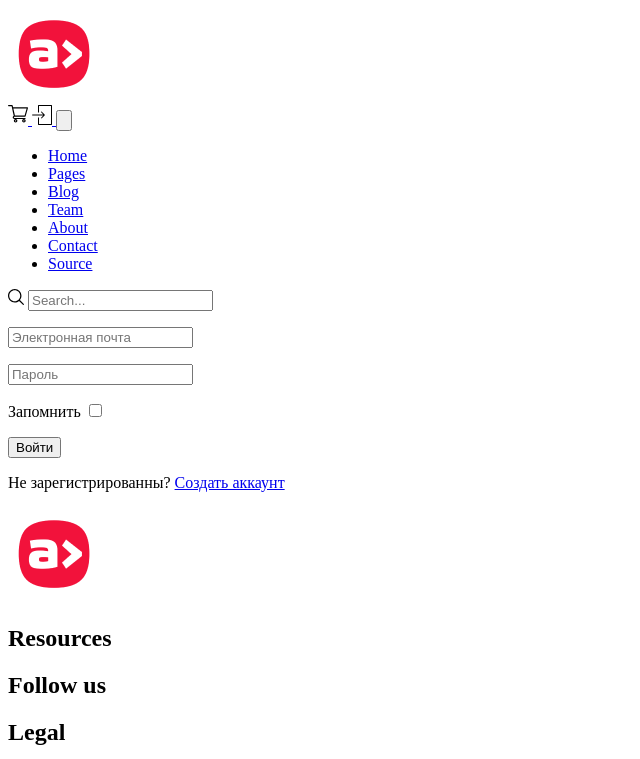
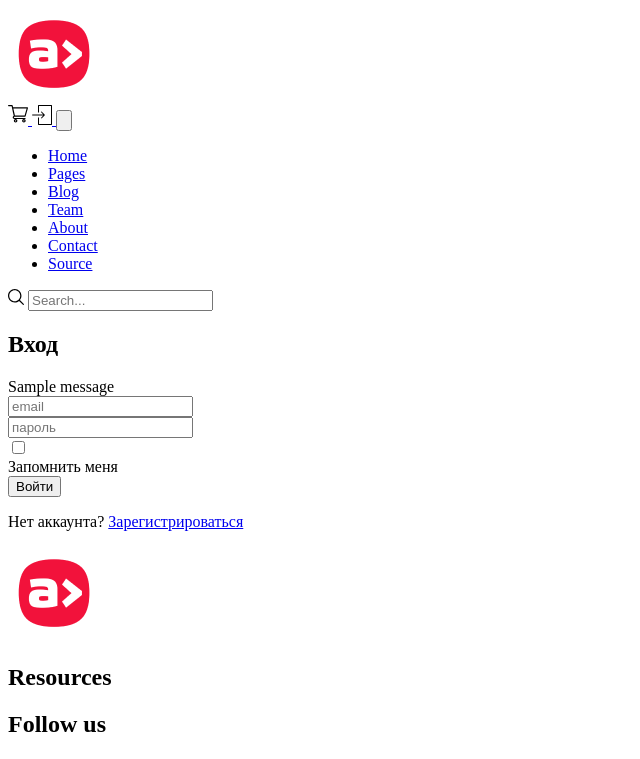
Before and after one commit to andusha/auto-nsk, a Flask app: template templates/login.html in a window 1280 px wide. Shown: the top 759 px of the page, without its empty margins (0-640 px from the left). Run offline with Flask 3, Linux system fonts and the light colour scheme; the template is opened without the code that fills it: values that come from a table or form of the project are taken from there, most other values are stand-ins (such as "Sample title", 1, 10 or a date in 2020); one stand-in notice (Sample message) is shown; some libraries are stand-ins or nearby versions.

Commit message:
переделана страница логина

```diff
--- a/autonsk/forms.py
+++ b/autonsk/forms.py
@@ -5,9 +5,9 @@
 from autonsk.config import photos
 
 class LoginForm(FlaskForm):
-    email = StringField("Email: ", validators=[Email("Некорректный email")])
+    email = StringField("Email: ", validators=[Email("Некорректный email")], render_kw={'placeholder':'email'})
     psw = PasswordField("Пароль: ", validators=[DataRequired(),
-                                                Length(min=4, max=100, message="Пароль должен быть от 4 до 100 символов")])
+                                                Length(min=4, max=100, message="Пароль должен быть от 4 до 100 символов")], render_kw={'placeholder':'пароль'})
     remember = BooleanField("Запомнить", default = False)
     submit = SubmitField("Войти")
 
--- a/frontend/tailwind.config.js
+++ b/frontend/tailwind.config.js
@@ -17,7 +17,7 @@
   theme: {
     extend: {
       colors: {
-        'main': '#EB6120',
+        'main': '#ff0000',
       },
       fontFamily: {
         title: 'Open Sans, sans-serif',
--- a/templates/base.html
+++ b/templates/base.html
@@ -21,7 +21,7 @@
                   data-original="#000000"></path>
               </svg>
             </a>
-            <a class="relative mr-8" href="#">
+            <a class="relative mr-8" href="{{url_for('login')}}">
               <svg fill="#000000" height="20px" width="20px" version="1.1" id="Layer_1" xmlns="http://www.w3.org/2000/svg" xmlns:xlink="http://www.w3.org/1999/xlink"
               viewBox="0 0 512 512" xml:space="preserve" class="hover:fill-[#ff0000]">
            <g>
--- a/templates/login.html
+++ b/templates/login.html
@@ -2,14 +2,50 @@
 {% block head %}
 {% endblock %}
 {% block content %}
-<main class="main">
-	<form class="form" method="post">
-		{{ form.hidden_tag() }}
-		<p>{{ form.email(placeholder='Электронная почта') }}</p>
-		<p>{{ form.psw(placeholder='Пароль') }}</p>
-		<p class="remember">{{ form.remember.label() }} {{ form.remember() }}
-		<p>{{ form.submit() }}
-		<p class="message">Не зарегистрированны? <a href="/register">Создать аккаунт</a></p>
-	</form>
-</main>
+<section>
+	<div class="flex flex-col items-center justify-center px-6 py-8 mx-auto md:h-screen lg:py-0">
+		<div class="w-full bg-inherit rounded-lg shadow-xl md:mt-0 sm:max-w-md">
+			<div class="p-6 space-y-4 md:space-y-6 sm:p-8">
+				<h1 class="text-xl font-bold leading-tight tracking-tight text-gray-900 md:text-2xl dark:text-white">
+					Вход
+				</h1>
+				{% for cat, msg in get_flashed_messages(True) %}
+					<div class="flash {{cat}}">{{msg}}</div>
+					{% endfor %}
+				<form class="space-y-4 md:space-y-6" action="{{ url_for('login') }}" method="post">
+
+					{{ form.hidden_tag() }}
+					{% for field in form if field.name not in ['csrf_token', 'submit', 'remember'] -%}
+					<div class="flex flex-col text-center gap-3">
+					{% if field.errors %}
+						{{ field(class="bg-gray-100 text-gray-900 border-none sm:text-sm focus:ring-0 focus:border-none block w-full p-2.5 dark:bg-gray-700 dark:border-gray-600 dark:placeholder-gray-400 dark:text-white dark:focus:ring-blue-500 dark:focus:border-blue-500") }}
+						<span class="invalid-feedback">
+							{% for e in field.errors %}
+							{{ e }}
+							{% endfor %}
+						</span>
+					{% else %}
+						{{ field(class="bg-gray-100 border-none  text-gray-900 sm:text-sm focus:ring-0 focus:border-none block w-full p-2.5 dark:bg-gray-700 dark:border-gray-600 dark:placeholder-gray-400 dark:text-white dark:focus:ring-blue-500 dark:focus:border-blue-500") }}
+					{% endif %}
+					</div>
+					{% endfor %}
+					<div class="flex items-center justify-between">
+						<div class="flex items-start">
+							<div class="flex items-center h-5">
+							  {{form.remember(class="w-4 h-4 border border-gray-300 rounded bg-gray-50")}}
+							</div>
+							<div class="ml-3 text-sm">
+							  <label for="remember" class="">Запомнить меня</label>
+							</div>
+						</div>
+					</div>
+					{{form.submit(class="w-full text-white bg-main/75 hover:bg-main focus:ring-4 focus:outline-none focus:ring-primary-300 font-medium text-sm px-5 py-2.5 text-center dark:bg-primary-600 dark:hover:bg-primary-700 dark:focus:ring-primary-800")}}
+				</form>
+				<p class="text-sm font-light text-gray-500 dark:text-gray-400">
+					Нет аккаунта? <a href="{{url_for('register')}}" class="font-medium text-main hover:underline dark:text-primary-500">Зарегистрироваться</a>
+				</p>
+			</div>
+		</div>
+	</div>
+</section>
 {% endblock %}
```
